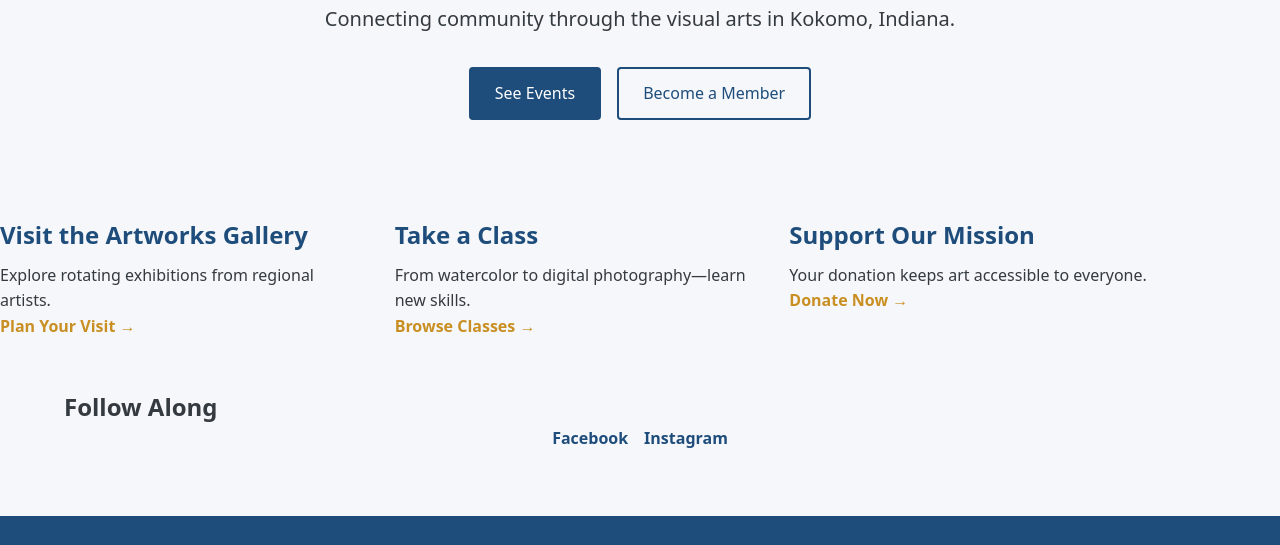
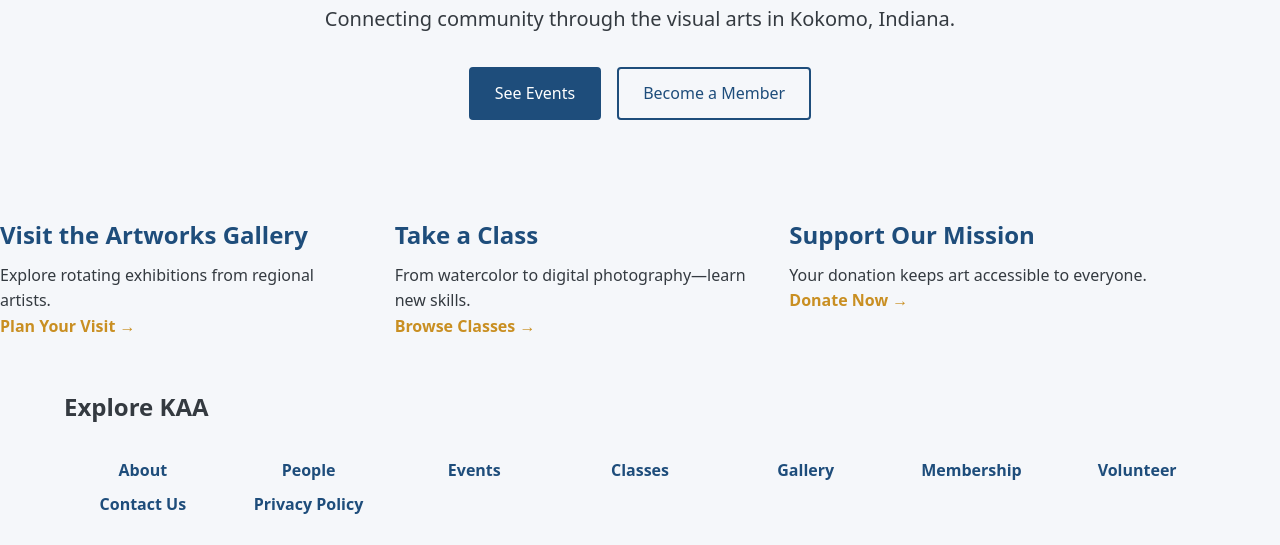
Before and after one commit to Kmberry1989/redesign, a plain HTML site: page index.html in a window 1280 px wide. Shown: the part 250-795 px from the top of the page. Drawn offline with Linux system fonts and the light colour scheme.

Commit message:
Link internal pages and add quick links

```diff
--- a/index.html
+++ b/index.html
@@ -9,18 +9,18 @@
 <body>
   <header>
     <nav class="navbar container">
-      <a class="logo" href="/">KAA</a>
+      <a class="logo" href="index.html">KAA</a>
       <button class="toggle" aria-label="Toggle navigation">☰</button>
       <ul class="nav-links">
-        <li><a href="/about">About</a></li>
-        <li><a href="/people">People</a></li>
-        <li><a href="/events">Events</a></li>
-        <li><a href="/classes">Classes</a></li>
-        <li><a href="/artworks-gallery">Gallery</a></li>
-        <li><a href="/membership">Join</a></li>
-        <li><a href="/volunteer">Volunteer</a></li>
+        <li><a href="about.html">About</a></li>
+        <li><a href="people.html">People</a></li>
+        <li><a href="events.html">Events</a></li>
+        <li><a href="classes.html">Classes</a></li>
+        <li><a href="artworks_gallery.html">Gallery</a></li>
+        <li><a href="membership.html">Join</a></li>
+        <li><a href="volunteer.html">Volunteer</a></li>
         <li><a class="btn-donate" href="https://kokomoartassociation.networkforgood.com/projects/218762-donate-to-the-kokomo-art-association-llc" target="_blank" rel="noopener">Donate</a></li>
-        <li><a href="/contact-us">Contact</a></li>
+        <li><a href="contact_us.html">Contact</a></li>
       </ul>
     </nav>
   </header>
@@ -30,8 +30,8 @@
       <h1>Art for All. Since 1926.</h1>
       <p class="lead">Connecting community through the visual arts in Kokomo, Indiana.</p>
       <div class="actions">
-        <a class="cta primary" href="/events">See Events</a>
-        <a class="cta" href="/membership">Become a Member</a>
+        <a class="cta primary" href="events.html">See Events</a>
+        <a class="cta" href="membership.html">Become a Member</a>
       </div>
     </section>
 
@@ -39,12 +39,12 @@
       <article class="highlight">
         <h2>Visit the Artworks Gallery</h2>
         <p>Explore rotating exhibitions from regional artists.</p>
-        <a href="/artworks-gallery" class="link-arrow">Plan Your Visit →</a>
+        <a href="artworks_gallery.html" class="link-arrow">Plan Your Visit →</a>
       </article>
       <article class="highlight">
         <h2>Take a Class</h2>
         <p>From watercolor to digital photography—learn new skills.</p>
-        <a href="/classes" class="link-arrow">Browse Classes →</a>
+        <a href="classes.html" class="link-arrow">Browse Classes →</a>
       </article>
       <article class="highlight">
         <h2>Support Our Mission</h2>
@@ -52,6 +52,22 @@
         <a href="https://kokomoartassociation.networkforgood.com/projects/218762-donate-to-the-kokomo-art-association-llc" target="_blank" rel="noopener" class="link-arrow">Donate Now →</a>
       </article>
     </section>
+
+    <section class="pages container">
+      <h2>Explore KAA</h2>
+      <ul class="page-links">
+        <li><a href="about.html">About</a></li>
+        <li><a href="people.html">People</a></li>
+        <li><a href="events.html">Events</a></li>
+        <li><a href="classes.html">Classes</a></li>
+        <li><a href="artworks_gallery.html">Gallery</a></li>
+        <li><a href="membership.html">Membership</a></li>
+        <li><a href="volunteer.html">Volunteer</a></li>
+        <li><a href="contact_us.html">Contact Us</a></li>
+        <li><a href="privacy.html">Privacy Policy</a></li>
+      </ul>
+    </section>
+
 
     <section class="social container">
       <h2>Follow Along</h2>
@@ -64,11 +80,11 @@
 
   <footer>
     <div class="footer-links container">
-      <a href="/about">About</a>
-      <a href="/people">People</a>
-      <a href="/events">Events</a>
-      <a href="/contact-us">Contact</a>
-      <a href="/privacy">Privacy</a>
+      <a href="about.html">About</a>
+      <a href="people.html">People</a>
+      <a href="events.html">Events</a>
+      <a href="contact_us.html">Contact</a>
+      <a href="privacy.html">Privacy</a>
     </div>
     <p class="copyright">© 2025 Kokomo Art Association. All rights reserved.</p>
   </footer>
--- a/style.css
+++ b/style.css
@@ -176,3 +176,18 @@ footer {
     display: block;
   }
 }
+/* Page links section */
+.page-links {
+  list-style: none;
+  display: grid;
+  grid-template-columns: repeat(auto-fit, minmax(140px, 1fr));
+  gap: 0.5rem;
+  margin: 2rem 0;
+  padding: 0;
+  text-align: center;
+}
+.page-links a {
+  text-decoration: none;
+  color: var(--brand);
+  font-weight: 600;
+}
```
Also changed, not shown: about.html (+14 -14 lines), artworks_gallery.html (+14 -14 lines), classes.html (+14 -14 lines), contact_us.html (+14 -14 lines), events.html (+15 -15 lines), membership.html (+14 -14 lines), people.html (+14 -14 lines), privacy.html (+14 -14 lines), volunteer.html (+14 -14 lines).
